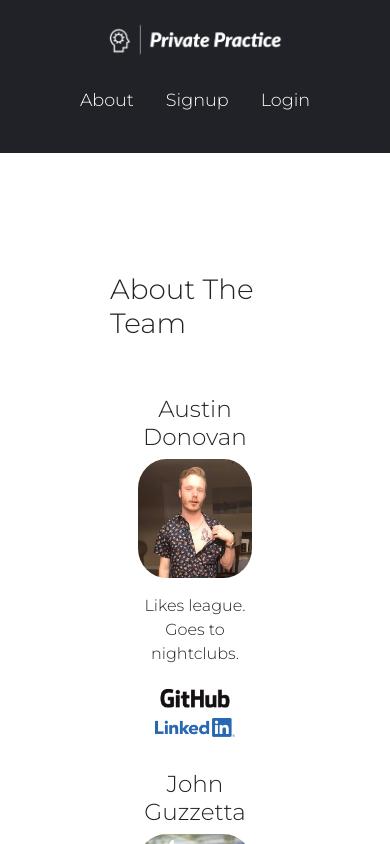
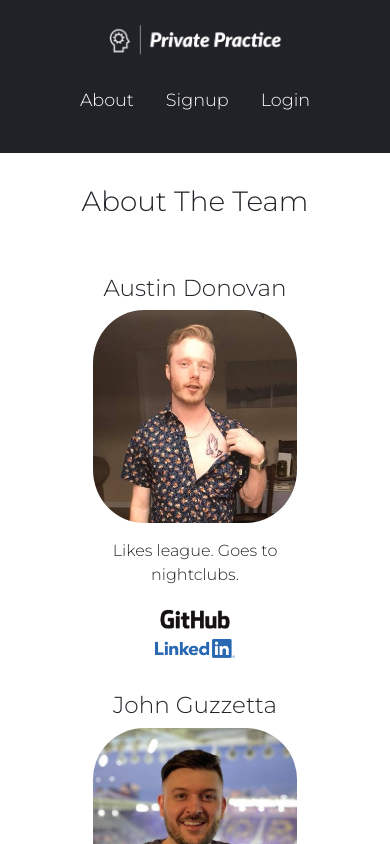
Before and after one commit to Guzzemetti/private-practice, a React (Create React App) app in the folder client/: page /about in a window 390 px wide. Shown: the top 844 px of the page. Built offline with nearby package versions, Linux system fonts and the light colour scheme.

Commit message:
About me page is responsive

```diff
--- a/client/src/components/About/aboutStyle.css
+++ b/client/src/components/About/aboutStyle.css
@@ -1,6 +1,6 @@
 .top-level-div{
-    height: 100%;
-    width: 100%;
+    /* height: 100%;
+    width: 100%; */
     display: flex;
     justify-content: center;
     align-items: center;
@@ -8,11 +8,11 @@
 }
 
 .main-containerz{
-    width: 60%;
+    width: 80%;
     /* border: 2px solid black; */
     border-radius: 25px;
-    margin: 3.5rem;
-    padding: 2rem;
+    /* margin: 3.5rem; */
+    /* padding: 2rem; */
     display: flex;
     flex-direction: column;
     align-items: center;
@@ -67,7 +67,7 @@
     flex-wrap: wrap;
 }
 
-@media only screen and (max-width: 1366px) {
+@media only screen and (max-width: 844px) {
     .aboutMe-img{
         width: 40%;
     }
@@ -79,6 +79,6 @@
 
   @media only screen and (max-width: 768px) {
     .aboutMe-img{
-        width: 100%;
+        width: 80%;
     }
   }
```
